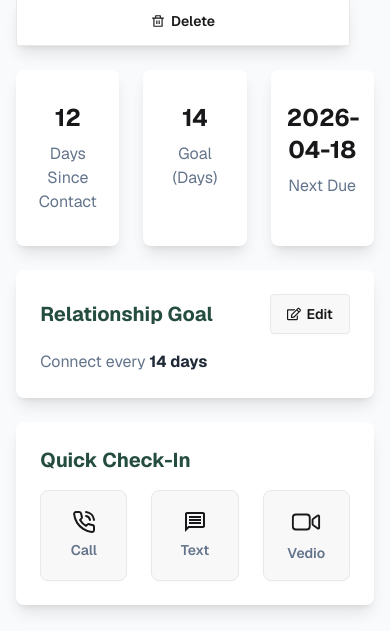
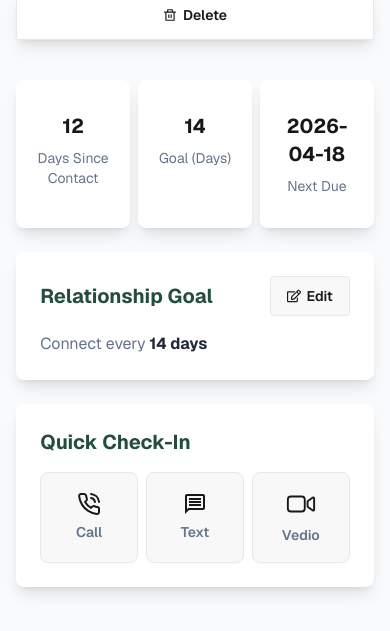
Before and after one commit to sabbirRashed/Kinkeeper, a React (Vite) app: page /friend/1 in a window 390 px wide. Shown: the part 727-1358 px from the top of the page. Built offline with nearby package versions, Linux system fonts and the light colour scheme.

Commit message:
fixed responsiveness

```diff
--- a/src/pages/FriendDetails.jsx
+++ b/src/pages/FriendDetails.jsx
@@ -38,8 +38,8 @@ const FriendDetails = () => {
 
 
     return (
-        <div className=' w-11/12 max-w-325 mx-auto mt-20  grid grid-cols-1 md:grid-cols-3 gap-6'>
-            <div className=''>
+        <div className=' w-11/12 max-w-325 mx-auto mt-20  grid grid-cols-1 md:grid-cols-3 md:gap-x-6 gap-y-10 md:gap-y-0'>
+            <div>
                 <div
                     className='text-cente space-y-3 p-6 shadow-lg rounded-lg bg-white text-center overflow-hidden'>
                     <div>
@@ -84,18 +84,18 @@ const FriendDetails = () => {
             </div>
 
             <div className=' min-h-50 col-span-2 space-y-6'>
-                <div className='grid grid-cols-3 gap-6'>
+                <div className='grid grid-cols-3 gap-2 md:gap-6'>
                     <div className='bg-white text-center rounded-lg px-4 py-8 space-y-2 shadow-lg'>
-                        <h3 className='text-2xl font-bold'>{days_since_contact}</h3>
-                        <p className='text-[#64748B]'>Days Since Contact</p>
+                        <h3 className='text-xl md:text-2xl font-bold'>{days_since_contact}</h3>
+                        <p className='text-sm md:text-base text-[#64748B]'>Days Since Contact</p>
                     </div>
                     <div className='bg-white text-center rounded-lg px-4 py-8 space-y-2 shadow-lg'>
-                        <h3 className='text-2xl font-bold'>{goalInDays}</h3>
-                        <p className='text-[#64748B]'>Goal (Days)</p>
+                        <h3 className='text-xl md:text-2xl font-bold'>{goalInDays}</h3>
+                        <p className='text-sm md:text-base text-[#64748B]'>Goal (Days)</p>
                     </div>
                     <div className='bg-white text-center rounded-lg px-4 py-8 space-y-2 shadow-lg'>
-                        <h3 className='text-2xl font-bold'>{next_due_date}</h3>
-                        <p className='text-[#64748B]'>Next Due</p>
+                        <h3 className='text-xl md:text-2xl font-bold'>{next_due_date}</h3>
+                        <p className='text-sm md:text-base text-[#64748B]'>Next Due</p>
                     </div>
                 </div>
 
@@ -126,7 +126,7 @@ const FriendDetails = () => {
 
                     <h3 className='text-xl font-bold text-[#244D3F]'>Quick Check-In</h3>
 
-                    <div className='grid grid-cols-3 gap-6'>
+                    <div className='grid grid-cols-3 gap-2 md:gap-6'>
                         <button
                             onClick={() => { handleCheckInBtn(expectedFriend, "Call") }}
                             className='btn h-auto rounded-lg flex-col py-4'>
--- a/src/pages/TimeLine.jsx
+++ b/src/pages/TimeLine.jsx
@@ -19,28 +19,28 @@ const TimeLine = () => {
             <h2 className='text-2xl md:text-4xl lg:text-5xl font-bold'>Timeline</h2>
 
             <div className='p-6 border border-gray-200 bg-white flex justify-between rounded-lg mt-10'>
-                <div>
+                <div className='flex flex-wrap gap-2'>
                     <button
                         onClick={() => setActive('all')}
-                        className={`btn mr-2 shadow-none ${active === 'all' ? "bg-[#244D3F] text-white" : ""}`}>All</button>
+                        className={`btn shadow-none ${active === 'all' ? "bg-[#244D3F] text-white" : ""}`}>All</button>
                     <button
                         onClick={() => setActive('call')}
-                        className={`btn mr-2 shadow-none ${active === 'call' ? "bg-[#244D3F] text-white" : ""}`}>Call</button>
+                        className={`btn shadow-none ${active === 'call' ? "bg-[#244D3F] text-white" : ""}`}>Call</button>
                     <button
                         onClick={() => setActive('text')}
-                        className={`btn mr-2 shadow-none ${active === 'text' ? "bg-[#244D3F] text-white" : ""}`}>Text</button>
+                        className={`btn shadow-none ${active === 'text' ? "bg-[#244D3F] text-white" : ""}`}>Text</button>
                     <button
                         onClick={() => setActive('vedio')}
-                        className={`btn mr-2 shadow-none ${active === 'vedio' ? "bg-[#244D3F] text-white" : ""}`}>Vedio</button>
+                        className={`btn shadow-none ${active === 'vedio' ? "bg-[#244D3F] text-white" : ""}`}>Vedio</button>
                 </div>
-
+{/*
                 <div className="dropdown dropdown-end">
                     <div tabIndex={0} role="button" className="btn m-1">Click ⬇️</div>
                     <ul tabIndex="-1" className="dropdown-content menu bg-base-100 rounded-box z-1 w-52 p-2 shadow-sm">
                         <li><a>Newest first</a></li>
                         <li><a>Oldest frist</a></li>
                     </ul>
-                </div>
+                </div> */}
             </div>
 
             {
--- a/src/ui/GoalEditForm.jsx
+++ b/src/ui/GoalEditForm.jsx
@@ -15,12 +15,12 @@ const GoalEditForm = ({ expectedFriend, setGoalInDays }) => {
     }
 
     return (
-        <form onSubmit={handleSubmit}>
+        <form onSubmit={handleSubmit} className=''>
             <input
                 type="number"
                 name="number"
                 placeholder='15'
-                className='bg-white p-2 border border-gray-200 rounded-sm' />
+                className='bg-white p-2 border border-gray-200 rounded-sm w-full sm:w-50  mb-2' />
             <input
                 type="submit"
                 value="Save"
--- a/src/ui/SummaryCard.jsx
+++ b/src/ui/SummaryCard.jsx
@@ -3,23 +3,23 @@ import React from 'react';
 const SummaryCard = () => {
     return (
         <div className='w-11/12 max-w-325 mx-auto grid grid-cols-2 md:grid-cols-4 gap-6 mt-10'>
-            <div className='bg-white p-8 text-center rounded-lg border border-gray-300 space-y-3'>
-                <h3 className='text-2xl md:text-3xl font-bold text-[#244D3F]'>10</h3>
+            <div className='bg-white p-4 md:p-8 text-center rounded-lg border border-gray-300 space-y-3'>
+                <h3 className='text-xl md:text-3xl font-bold text-[#244D3F]'>10</h3>
                 <p className='text-[#64748B]'>Total Friends</p>
             </div>
 
-            <div className='bg-white p-8 text-center rounded-lg border border-gray-300 space-y-3'>
-                <h3 className='text-2xl md:text-3xl font-bold text-[#244D3F]'>3</h3>
+            <div className='bg-white p-4 md:p-8 text-center rounded-lg border border-gray-300 space-y-3'>
+                <h3 className='text-xl md:text-3xl font-bold text-[#244D3F]'>3</h3>
                 <p className='text-[#64748B]'>On Track</p>
             </div>
 
-            <div className='bg-white p-8 text-center rounded-lg border border-gray-300 space-y-3'>
-                <h3 className='text-2xl md:text-3xl font-bold text-[#244D3F]'>7</h3>
+            <div className='bg-white p-4 md:p-8 text-center rounded-lg border border-gray-300 space-y-3'>
+                <h3 className='text-xl md:text-3xl font-bold text-[#244D3F]'>7</h3>
                 <p className='text-[#64748B]'>Need Attention</p>
             </div>
 
-            <div className='bg-white p-8 text-center rounded-lg border border-gray-300 space-y-3'>
-                <h3 className='text-2xl md:text-3xl font-bold text-[#244D3F]'>12</h3>
+            <div className='bg-white p-4 md:p-8 text-center rounded-lg border border-gray-300 space-y-3'>
+                <h3 className='text-xl md:text-3xl font-bold text-[#244D3F]'>12</h3>
                 <p className='text-[#64748B]'>Interactions This Month</p>
             </div>
         </div>
```
